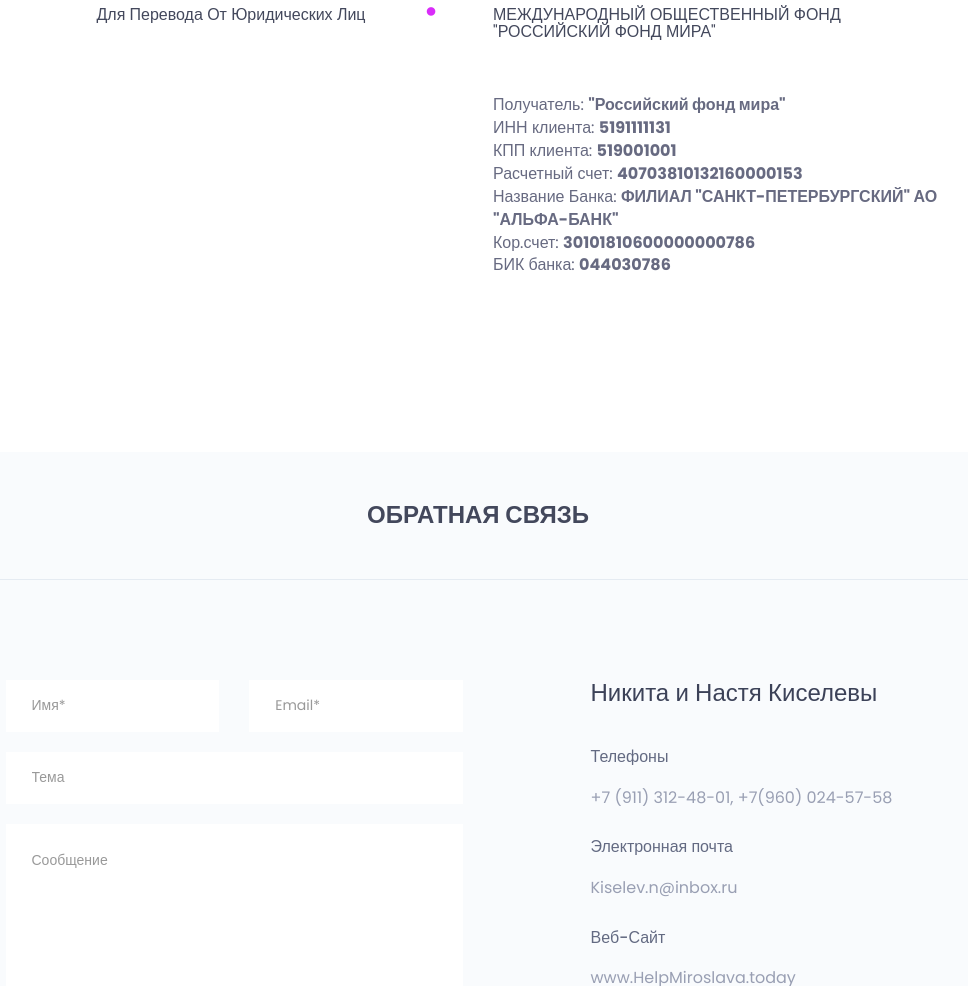
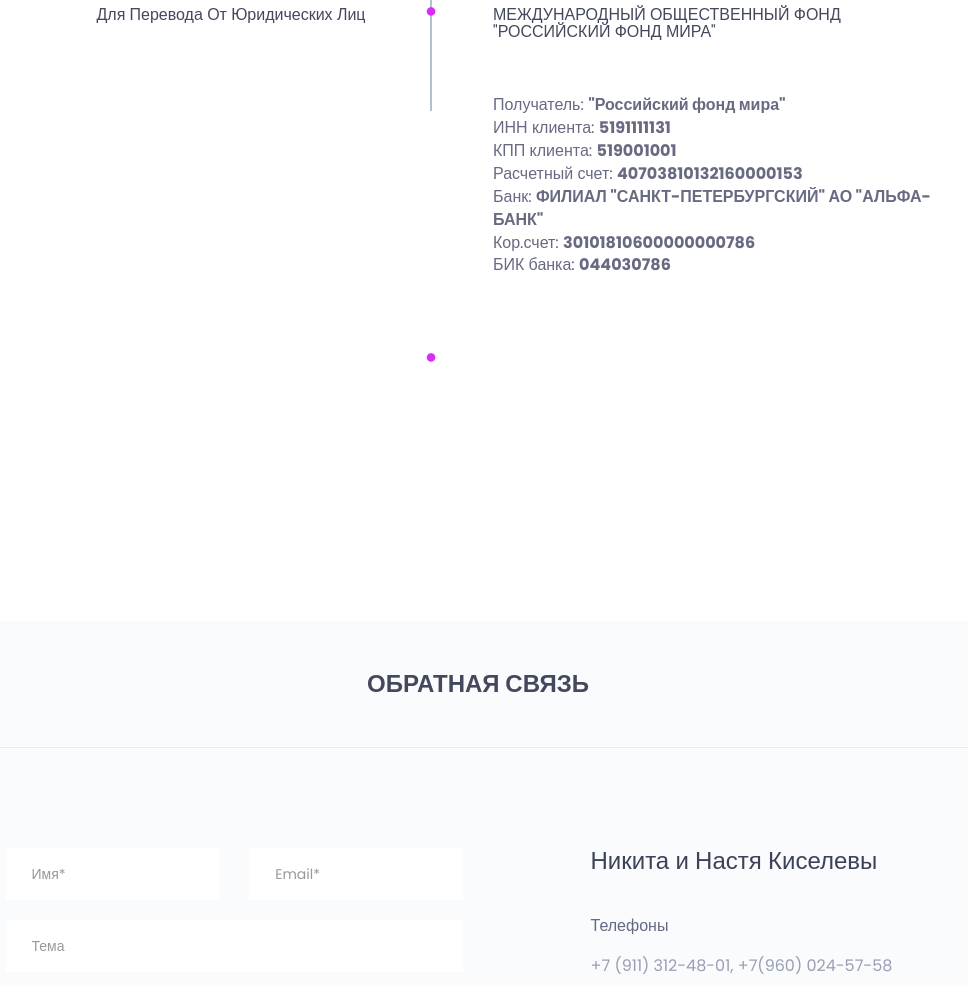
Before and after one commit to nsxsnx/helpmiroslava, a plain HTML site: page index.html in a window 1280 px wide. Shown: the part 8690-9676 px from the top of the page, without its empty margins (162-1130 px from the left). Drawn offline with nearby package versions, Linux system fonts and the light colour scheme; some packages are replaced by stand-ins of ours; a script that the page names is missing.

Commit message:
Add files via upload

```diff
--- a/index.html
+++ b/index.html
@@ -879,17 +879,45 @@
 															Международный общественный фонд "Российский фонд мира"
 														</h4>
 														<h5><!--<a href="https://www.tinkoff.ru/cardtocard/" target="_blank">ссылкa</a>-->&nbsp;</h5>
-														<!--p class="description"-->
+														<p class="description">
 															<ul>
 																<li>Получатель: <strong>"Российский фонд мира"</strong></li>
 																<li>ИНН клиента: <strong>5191111131</strong></li>
 																<li>КПП клиента: <strong>519001001</strong></li>
 																<li>Расчетный счет: <strong>40703810132160000153</strong></li>
-																<li>Название Банка: <strong>ФИЛИАЛ "САНКТ-ПЕТЕРБУРГСКИЙ" АО "АЛЬФА-БАНК"</strong></li>
+																<li>Банк: <strong>ФИЛИАЛ "САНКТ-ПЕТЕРБУРГСКИЙ" АО "АЛЬФА-БАНК"</strong></li>
 																<li>Кор.счет: <strong>30101810600000000786</strong></li>
 																<li>БИК банка: <strong>044030786</strong></li>
 															</ul>
-														<!--/p-->
+														</p>
+													</div><!--/.timeline-content-->
+												</div><!--/.timeline-->
+											</div><!--/.col-->
+										</div>
+									</div><!--/.single-timeline-box-->
+								</li>
+
+								<li>
+									<div class="single-timeline-box fix">
+										<div class="row">
+											<div class="col-md-5">
+												<div class="experience-time text-right">
+													<h2>&nbsp; </h2>
+												</div><!--/.experience-time-->
+											</div><!--/.col-->
+											<div class="col-md-offset-1 col-md-5">
+												<div class="timeline">
+													<div class="timeline-content">
+														<h4 class="title">
+															<span><i class="fa fa-circle" aria-hidden="true"></i></span>
+															&nbsp;
+														</h4>
+														<h5><!--<a href="https://www.tinkoff.ru/cardtocard/" target="_blank">ссылкa</a>-->&nbsp;</h5>
+														<p class="description">
+															<ul>
+																<li>&nbsp;</li>
+															</ul>
+														</p>
 													</div><!--/.timeline-content-->
 												</div><!--/.timeline-->
 											</div><!--/.col-->
```
